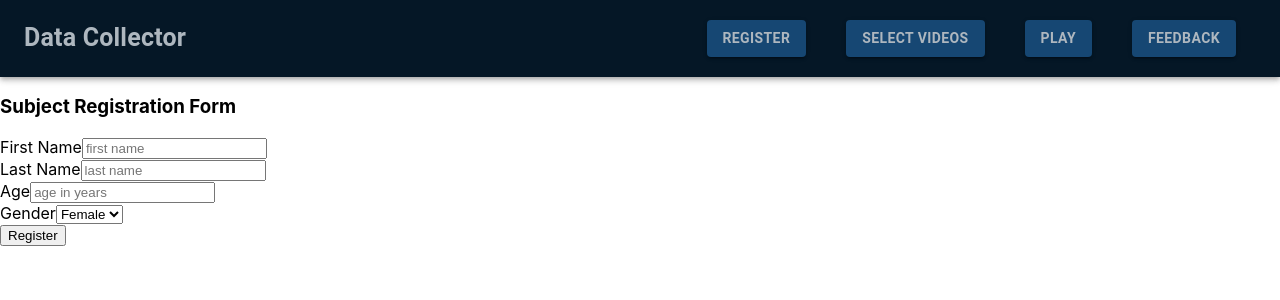
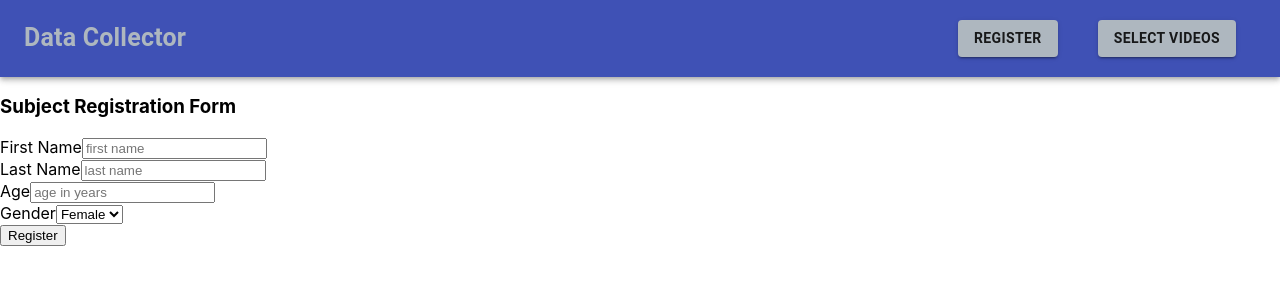
Before and after one commit to cepdnaclk/e16-4yp-Human-Animal-Emotion-Detection-Using-ECG-and-ML-Techniques, a React (Create React App) app in the folder code/web application/data-collector/: page / in a window 1280 px wide. Shown: the top 300 px of the page. Built offline with nearby package versions, Linux system fonts and the light colour scheme.

Commit message:
remove unwanted links

```diff
--- a/code/web application/data-collector/src/components/headerComponent.js
+++ b/code/web application/data-collector/src/components/headerComponent.js
@@ -26,8 +26,8 @@ const useStyle = makeStyles((theme) => ({
         [theme.breakpoints.down('sm')]: {
             padding: 5,
         },
-        background: "#164773",
-        color: '#AEB7BF'
+        background: "#AEB7BF",
+        /*color: '#AEB7BF'*/
     },
     search: {
         position: 'relative',
@@ -88,7 +88,7 @@ export default function HeaderBar() {
     const classes = useStyle();
     return (
             <div className={classes.header}>
-                <AppBar position='static' className={classes.bar}>
+                <AppBar position='static' >
                     <Toolbar>
                         <Typography className={classes.title} variant="h6" noWrap>
                             Data Collector
@@ -99,19 +99,15 @@ export default function HeaderBar() {
                         <Link href="/videos">
                             <Button variant="contained" className={classes.login} >Select Videos</Button>
                         </Link>
-                        <Link href="/play">
+                        {/*<Link href="/play">
                             <Button variant="contained" className={classes.login} >Play</Button>
                         </Link>
                         <Link href="/feedback">
                             <Button variant="contained" className={classes.login} >Feedback</Button>
-                        </Link>
+                        </Link>*/}
                     </Toolbar>
                 </AppBar>
             </div>
-
-
-
-
     );
 
 }
```
